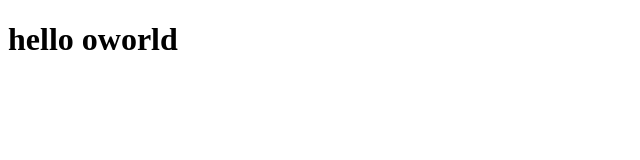
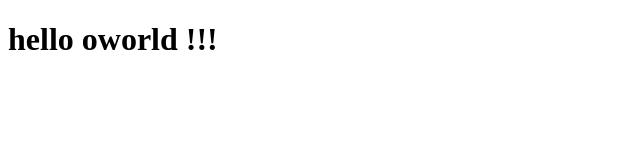
Before and after one commit to thesquidlabs/thesquidlabs.github.io, a plain HTML site: page index.html in a window 1280 px wide. Shown: the full height of the page, 0-640 px from the left. Drawn offline with Linux system fonts and the light colour scheme.

Commit message:
init commit

```diff
--- a/index.html
+++ b/index.html
@@ -1,7 +1,8 @@
 <!DOCTYPE html>
 <html>
 <body>
-    <h1>
-        hello oworld
-    </h1></body>
+<h1>
+    hello oworld !!!
+</h1>
+</body>
 </html>
```
